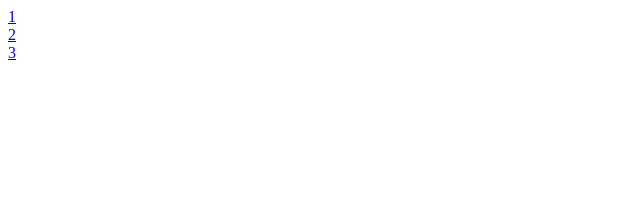
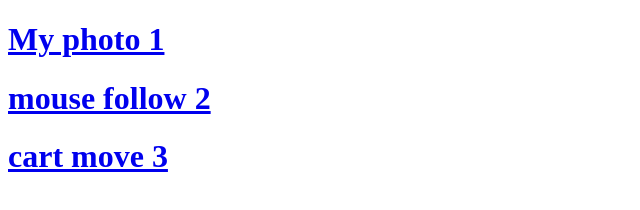
Before and after one commit to Blackworldhi/Web-Animation, a plain HTML site: page index.html in a window 1280 px wide. Shown: the whole page, without its empty margins (0-640 px from the left). Drawn offline with Linux system fonts and the light colour scheme.

Commit message:
Update index.html

```diff
--- a/index.html
+++ b/index.html
@@ -6,8 +6,8 @@
     <title>Document</title>
   </head>
   <body>
-    <a href="about.html">1</a><br />
-    <a href="he.html">2</a><br />
-    <a href="cart.html">3</a><br />
+   <h1> <a href="about.html">My photo 1</a><br/><h1/>
+    <h1><a href="he.html">mouse follow 2</a><br/><h1/>
+    <h1><a href="cart.html">cart move 3</a><br/><h1/>
   </body>
 </html>
```
